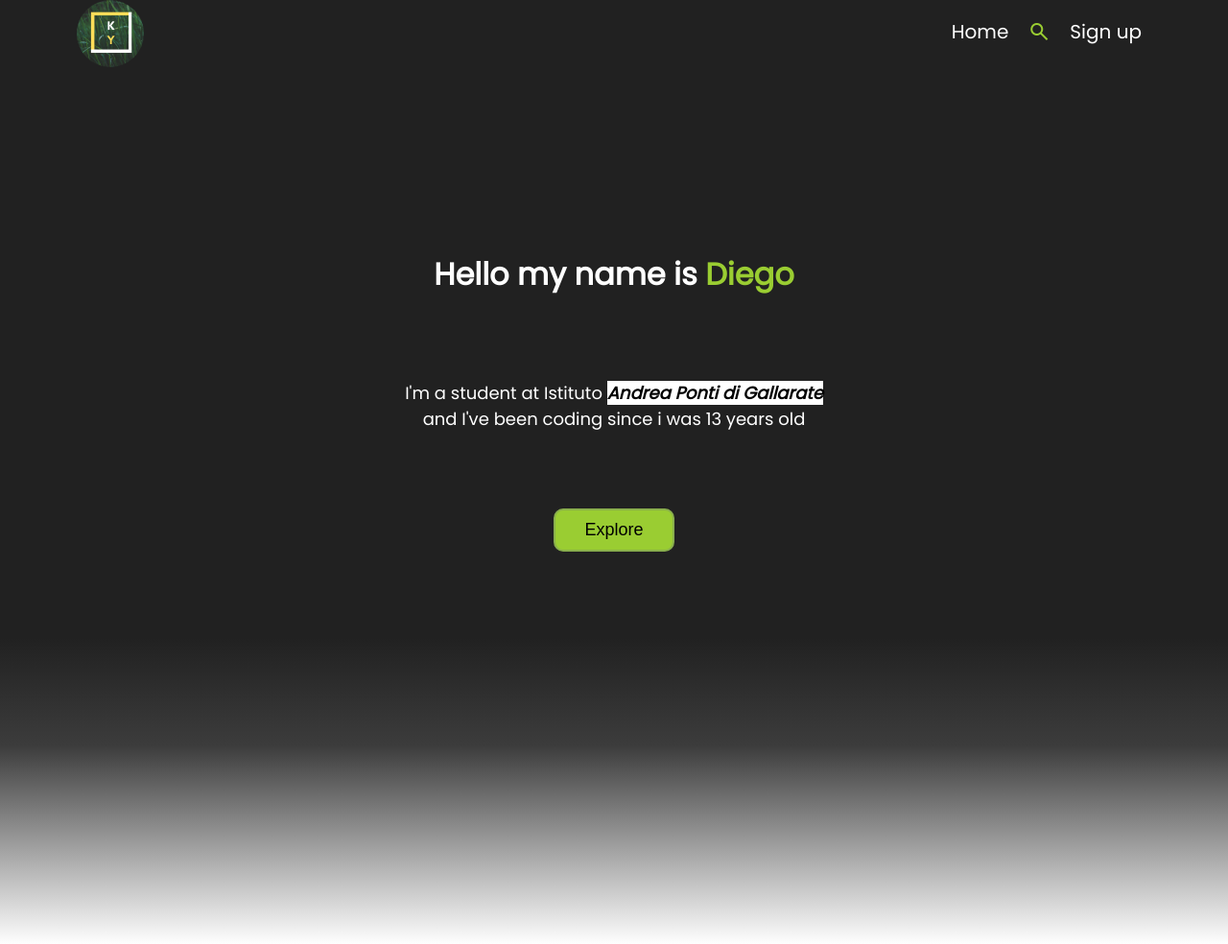
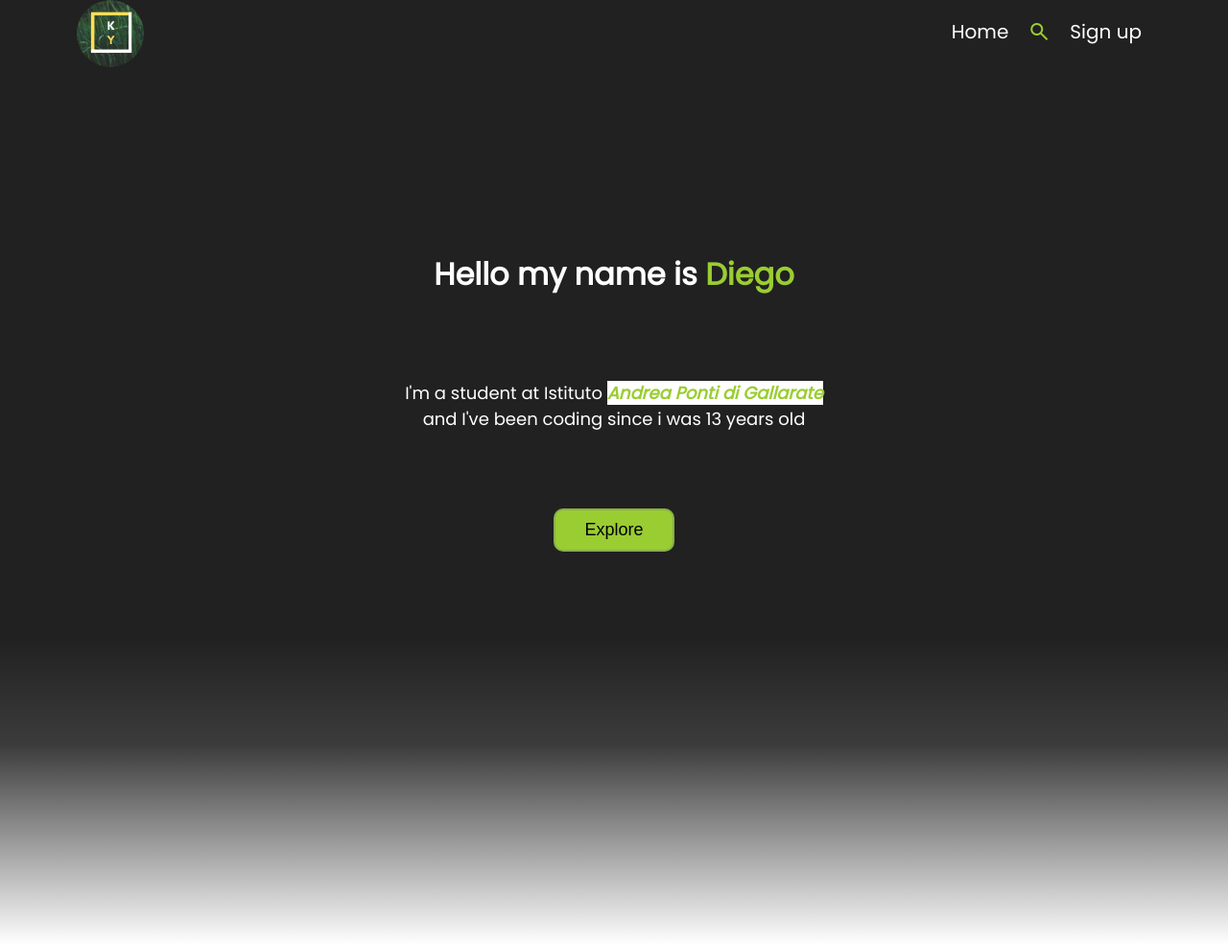
Before and after one commit to KyoozCPR/Portfolio-website, a Django app: page / in a window 1280 px wide, with the pointer over the restyled element. Shown: the top 984 px of the page at 96% size. Run offline with Django 4.2, Linux system fonts and the light colour scheme.

Commit message:
modified school link hover color to 💚

```diff
--- a/collected_static_files/css/index.css
+++ b/collected_static_files/css/index.css
@@ -42,7 +42,7 @@
 }
 
 #link:hover{
-    color:black;
+    color:yellowgreen;
 }
 
 
--- a/static/css/index.css
+++ b/static/css/index.css
@@ -42,7 +42,7 @@
 }
 
 #link:hover{
-    color:black;
+    color:yellowgreen;
 }
 
 
```
